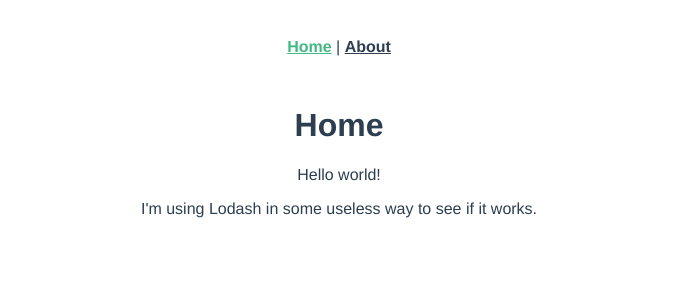
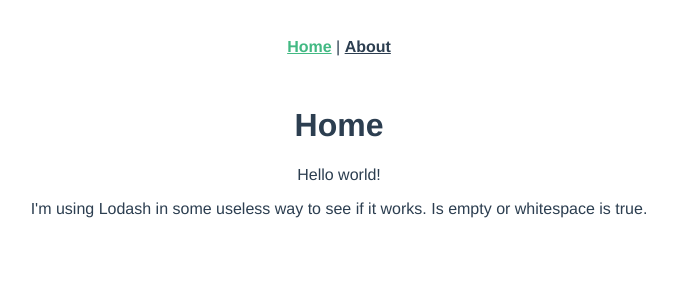
Before and after one commit to mikkotenni/ui-component-library, a Vue app: page / in a window 1280 px wide. Shown: the top 300 px of the page, without its empty margins (301-978 px from the left). Built offline with nearby package versions, Linux system fonts and the light colour scheme.

Commit message:
Add helpers

```diff
--- /dev/null
+++ b/src/assets/shared/helpers.js
@@ -0,0 +1,11 @@
+export default {
+  isEmptyOrWhitespace (str) {
+    return !str || (str.trim && !str.trim() || false);
+  },
+  compareStr (str, str2, ignoreCase) {
+    var f = function(txt) {
+        return (ignoreCase && txt && txt.toUpperCase ? txt.toUpperCase() : txt);
+    }
+    return f(str) == f(str2);
+  }
+}
--- a/src/components/SharedResourcesTest.vue
+++ b/src/components/SharedResourcesTest.vue
@@ -1,18 +1,20 @@
 <template>
   <div>
-    <p>I'm using Lodash in some {{ msg }} to see if it works.</p>
+    <p>I'm using Lodash in some {{ msg }} to see if it works. Is empty or whitespace is {{ isEmpty }}.</p>
   </div>
 </template>
 
 <script>
 import Vue from 'vue';
 import lodash from 'lodash';
+import Helpers from '../assets/shared/helpers.js';
 
 export default Vue.extend({
   name: 'SharedResourcesTest',
   data() {
     return {
       msg: lodash.concat(['useless'], ['way']).join(' '),
+      isEmpty: Helpers.isEmptyOrWhitespace('   ')
     };
   },
 });
```
